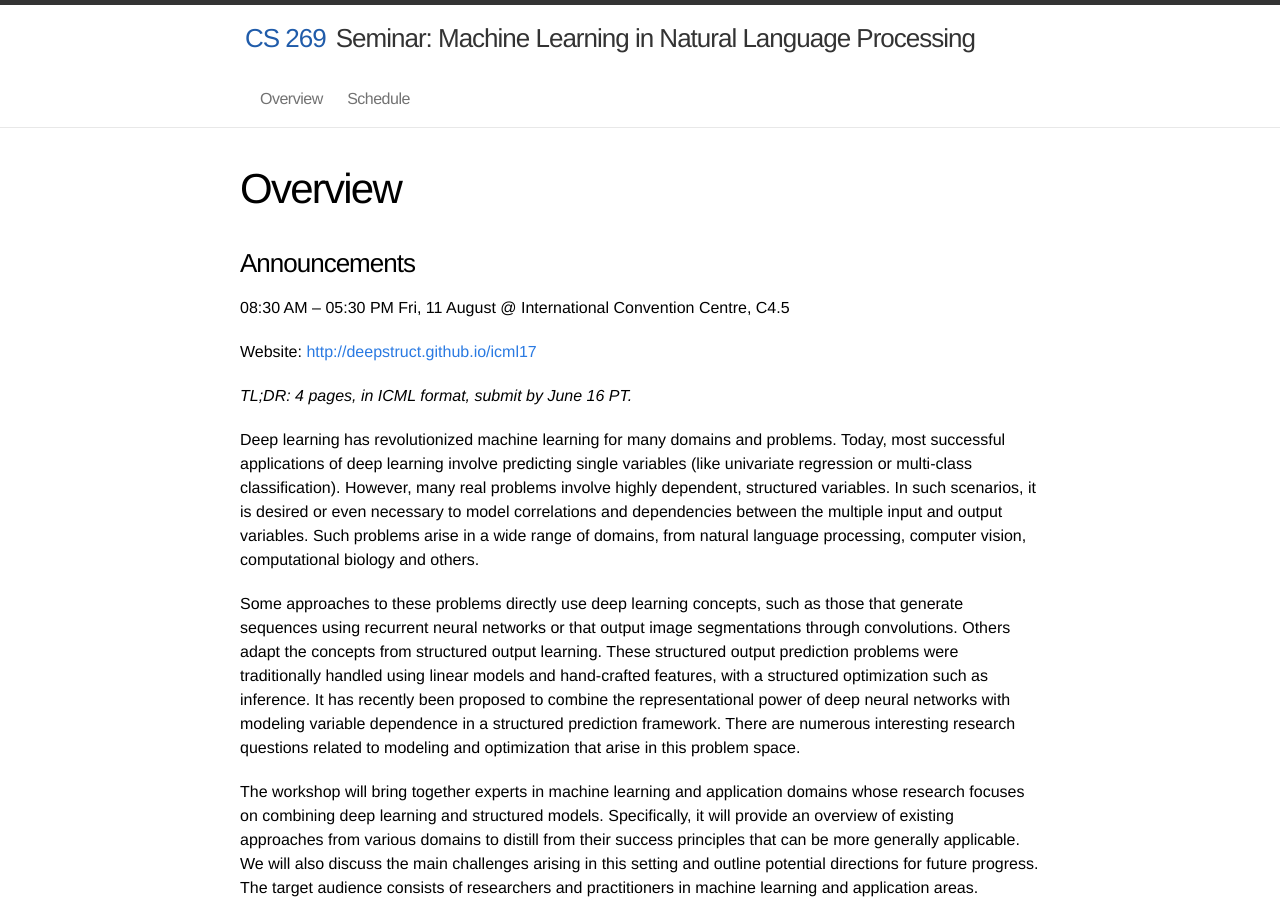
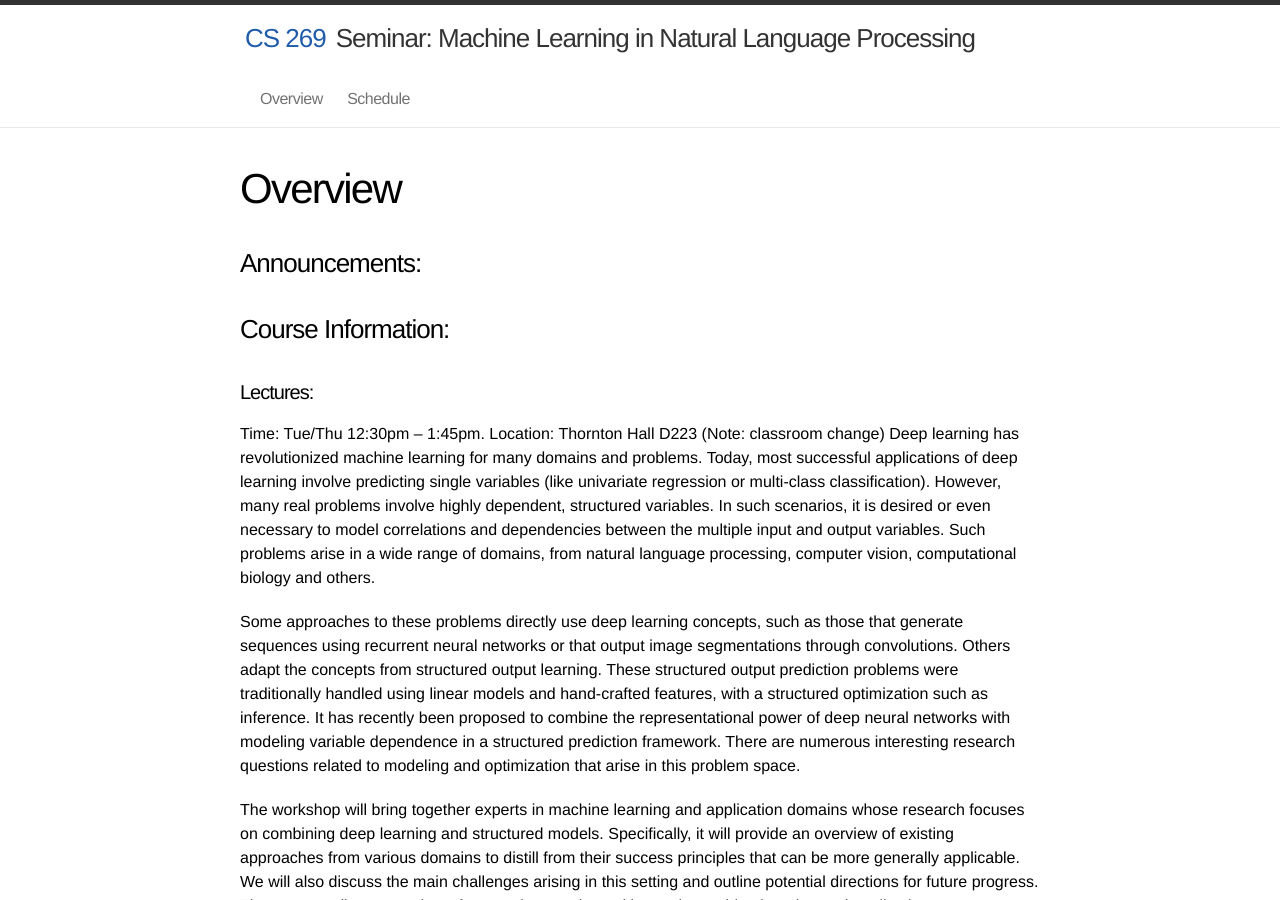
Before and after one commit to uclanlp/CS269-17, a Jekyll site: the page built from 1_overview.md, in a window 1280 px wide and 900 px high. Built offline with Jekyll 4.4.1, drawn with Linux system fonts in a browser that asks for light colours.

Commit message:
Update 1_overview.md

```diff
--- a/1_overview.md
+++ b/1_overview.md
@@ -5,14 +5,12 @@ permalink: /overview
 name: 1
 ---
 
-### Announcements
+### Announcements:
 
-08:30 AM -- 05:30 PM Fri, 11 August @ International Convention Centre, C4.5
-
-Website: [http://deepstruct.github.io/icml17](http://deepstruct.github.io/icml17)
-
-*TL;DR: 4 pages, in ICML format, submit by June 16 PT.*
-
+### Course Information:
+#### Lectures:
+  Time: Tue/Thu 12:30pm -- 1:45pm.
+Location: Thornton Hall D223 (Note: classroom change)
 Deep learning has revolutionized machine learning for many domains and problems. Today, most successful applications of deep learning involve predicting single variables (like univariate regression or multi-class classification). However, many real problems involve highly dependent, structured variables. In such scenarios, it is desired or even necessary to model correlations and dependencies between the multiple input and output variables. Such problems arise in a wide range of domains, from natural language processing, computer vision, computational biology and others.
 
 Some approaches to these problems directly use deep learning concepts, such as those that generate sequences using recurrent neural networks or that output image segmentations through convolutions. Others adapt the concepts from structured output learning. These structured output prediction problems were traditionally handled using linear models and hand-crafted features, with a structured optimization such as inference. It has recently been proposed to combine the representational power of deep neural networks with modeling variable dependence in a structured prediction framework. There are numerous interesting research questions related to modeling and optimization that arise in this problem space.
```
